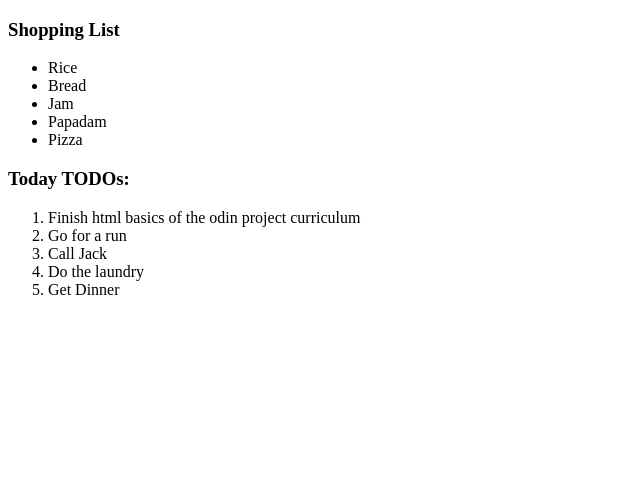
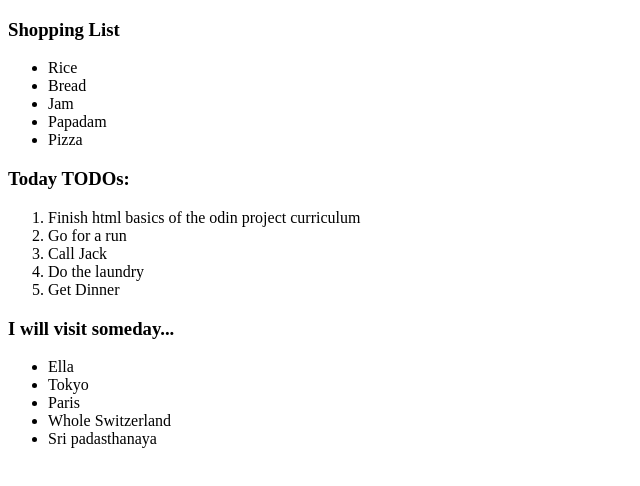
Before and after one commit to dulip-sameera/foundations, a plain HTML site: page html-boilerplate/list.html in a window 1280 px wide. Shown: the whole page, without its empty margins (0-640 px from the left). Drawn offline with Linux system fonts and the light colour scheme.

Commit message:
Added a list of places like to visit someday to list.html

```diff
--- a/html-boilerplate/list.html
+++ b/html-boilerplate/list.html
@@ -23,5 +23,15 @@
             <li>Do the laundry</li>
             <li>Get Dinner</li>
         </ol>
+
+        <h3>I will visit someday...</h3>
+        <ul>
+            <li>Ella</li>
+            <li>Tokyo</li>
+            <li>Paris</li>
+            <li>Whole Switzerland</li>
+            <li>Sri padasthanaya</li>
+        </ul>
+
     </body>
 </html>
```
